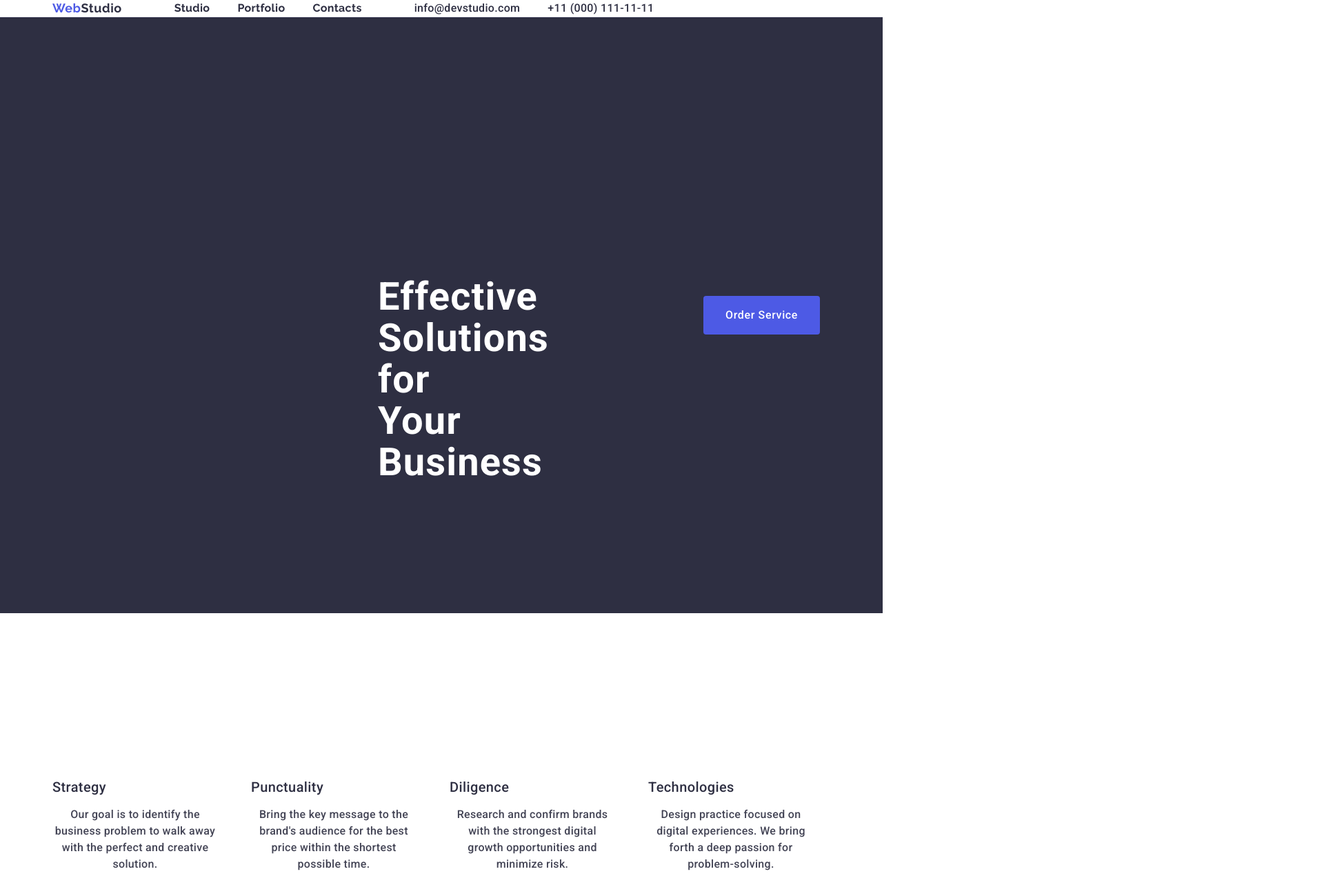
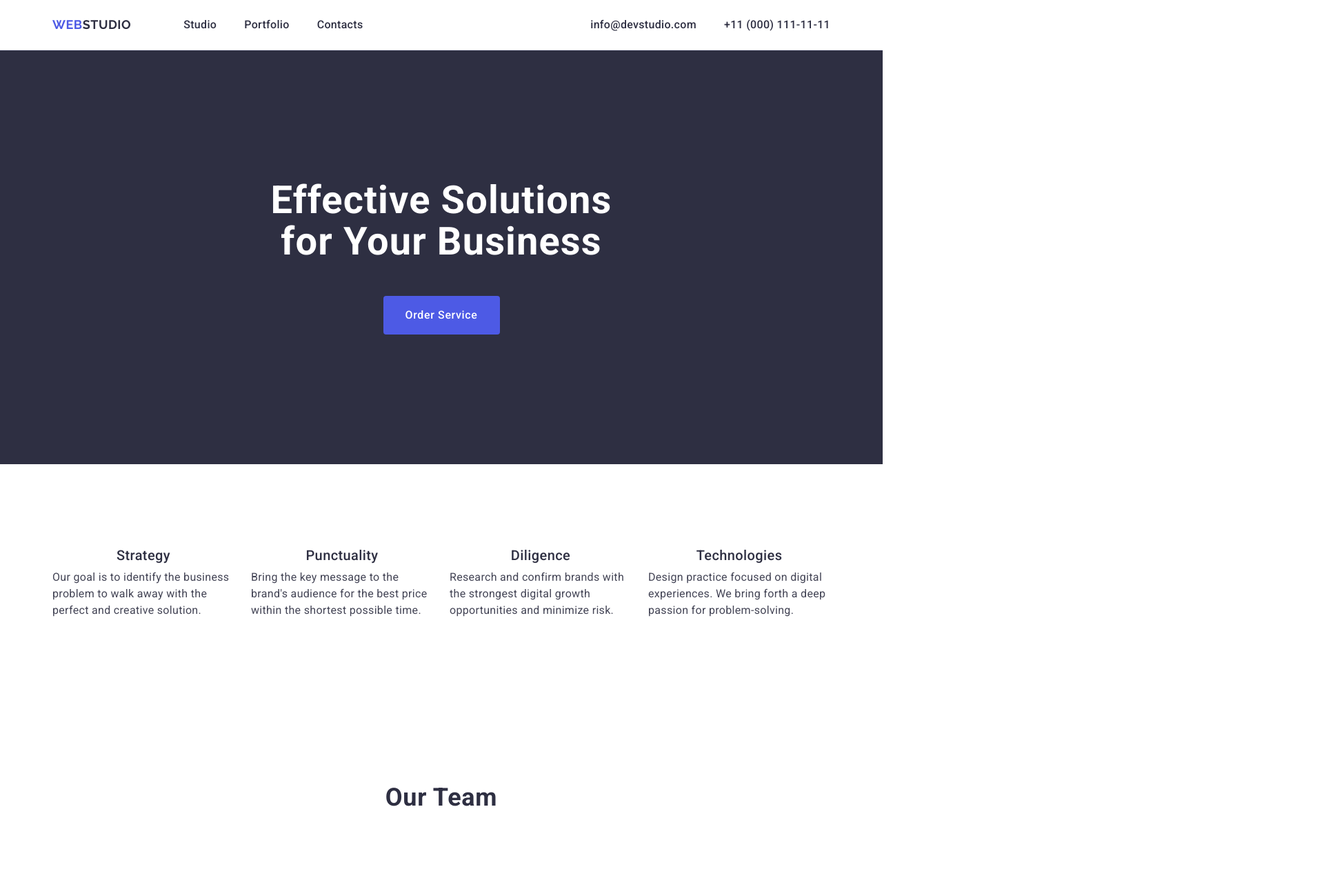
Before and after one commit to OlenaUkraine2025/goit-markup-hw-03, a plain HTML site: page index.html in a window 1280 px wide. Shown: the top 1286 px of the page at 69% size, 1920 px wide, since content can reach past the window. Drawn offline with nearby package versions, Linux system fonts and the light colour scheme.

Commit message:
обновила html,css

```diff
--- a/css/styles.css
+++ b/css/styles.css
@@ -8,6 +8,10 @@ ul {
 
 .black {
   color: #2e2f42;
+}
+.nav {
+  display: flex;
+  align-items: center;
 }
 .header {
   display: flex;
@@ -52,6 +56,7 @@ ul {
 }
 .nav-link {
   padding: 24px 0;
+  display: block;
 }
 address:hover {
   color: #404bbf;
@@ -87,14 +92,18 @@ ul,
 ol {
   list-style: none;
   display: flex;
+  padding: 0;
+  margin: 0;
 }
 
 .container {
   width: 1158px;
   margin: 0 auto;
   padding: 0 15px;
+  align-items: center;
+}
+.header-container {
   display: flex;
-  align-items: center;
 }
 .main-title {
   background-color: #2e2f42;
@@ -114,12 +123,12 @@ ol {
   letter-spacing: 0.04em;
   border-radius: 4px;
   height: 56px;
-  padding-block: 16px;
-  padding-inline: 32px;
   display: block;
   min-width: 169px;
   border: none;
   cursor: pointer;
+  margin-right: auto;
+  margin-left: auto;
 }
 
 .title {
@@ -127,11 +136,9 @@ ol {
   font-weight: 700;
   line-height: 1.07;
   letter-spacing: 0.02em;
-  padding-top: 188px;
-  padding-left: 472px;
-  padding-right: 472px;
   text-align: center;
   max-width: 496px;
+  margin: 0 auto 48px auto;
 }
 
 button:hover {
@@ -167,9 +174,6 @@ h2 {
   padding: 120px 0;
 }
 .team-property {
-  width: 1128px;
-  height: 104px;
-  padding: 120px 0;
   gap: 24px;
 }
 .property {
@@ -178,7 +182,6 @@ h2 {
   line-height: 1.2;
   letter-spacing: 0.02em;
   color: #2e2f42;
-  display: flex;
   align-items: flex-start;
   justify-content: center;
   flex-direction: column;
@@ -187,13 +190,10 @@ h2 {
   text-align: center;
 }
 .setting-property {
-  height: 104px;
-  display: flex;
   align-items: flex-start;
   justify-content: flex-start;
   flex-direction: column;
   gap: 8px;
-  padding-right: 24px;
   width: calc((100% - 72px) / 4);
 }
 
@@ -206,7 +206,7 @@ h2 {
   gap: 40px;
   flex-direction: row;
   display: flex;
-  margin: 0;
+  margin-left: auto;
   padding: 0;
 }
 
@@ -225,14 +225,11 @@ h2 {
 }
 .main-text {
   color: #434455;
-  margin-bottom: 8px;
-  text-align: center;
 }
 .main-team {
   line-height: 1.11;
   text-align: center;
   letter-spacing: 0.02em;
-  padding-top: 120px;
   margin-bottom: 72px;
 }
 .main-property {
@@ -249,7 +246,6 @@ h2 {
 p {
   color: #434455;
   font-size: 12px;
-  font-weight: 500;
   line-height: 1.5;
   font-size: 16px;
   letter-spacing: 0.02em;
@@ -288,14 +284,13 @@ p {
   color: #4d5ae5;
   margin-bottom: 16px;
   display: inline-block;
+  text-transform: uppercase;
 }
 .white {
   color: #f4f4fd;
 }
 footer {
   background-color: #2e2f42;
-  width: 1440px;
-  height: 312px;
 }
 .footer-row {
   padding: 100px 0;
@@ -308,4 +303,5 @@ footer {
   font-size: 16px;
   line-height: 1.5;
   letter-spacing: 0.02em;
+  max-width: 264px;
 }
--- a/index.html
+++ b/index.html
@@ -4,7 +4,13 @@
     <meta charset="UTF-8" />
     <meta name="description" content="Webstudio for Your Business" />
     <!-- modern-normalize -->
-    <link rel="stylesheet" href="path/to/modern-normalize.min.css" />
+    <link
+      rel="stylesheet"
+      href="https://cdnjs.cloudflare.com/ajax/libs/modern-normalize/3.0.1/modern-normalize.min.css"
+      integrity="sha512-q6WgHqiHlKyOqslT/lgBgodhd03Wp4BEqKeW6nNtlOY4quzyG3VoQKFrieaCeSnuVseNKRGpGeDU3qPmabCANg=="
+      crossorigin="anonymous"
+      referrerpolicy="no-referrer"
+    />
     <!-- font-family "Raleway" "Roboto" -->
     <link rel="preconnect" href="https://fonts.googleapis.com" />
     <link rel="preconnect" href="https://fonts.gstatic.com" crossorigin />
@@ -12,15 +18,15 @@
       href="https://fonts.googleapis.com/css2?family=Raleway:wght@700&family=Roboto:ital,wght@0,100..900;1,100..900&display=swap"
       rel="stylesheet"
     />
-    <title class="title-logo">WebStudio</title>
+    <title class="title-logo">WEBSTUDIO</title>
     <link rel="stylesheet" href="./css/styles.css" />
   </head>
   <body>
     <header class="header">
-      <div class="container">
-        <nav class="top-logo">
+      <div class="container header-container">
+        <nav class="nav">
           <a href="./index.html" class="top-logo"
-            >Web<span class="black">Studio</span></a
+            >WEB<span class="black">STUDIO</span></a
           >
           <ul class="nav-text">
             <li><a href="./index.html" class="nav-link">Studio</a></li>
@@ -52,7 +58,7 @@
       <!--#Section2-->
       <section class="main-property">
         <div class="container">
-          <h2 class="visually-hidden">невидимый заголовок</h2>
+          <h2 class="visually-hidden">невидимий заголовок</h2>
 
           <ul class="team-property">
             <li class="setting-property">
@@ -92,8 +98,7 @@
       <section class="main-property">
         <div class="container">
           <h2 class="main-team">Our Team</h2>
-          <ul>
-            <div class="team">
+          <ul class="team">
             <li class="section-foto">
               <img
                 src="images/mark.jpg"
@@ -104,8 +109,6 @@
               <h3 class="property">Mark Guerrero</h3>
               <p class="main-text">Product Designer</p>
             </li>
-            </div>
-            <div class="team">
             <li class="section-foto">
               <img
                 src="images/tom.jpg"
@@ -116,8 +119,6 @@
               <h3 class="property">Tom Ford</h3>
               <p class="main-text">Frontend Developer</p>
             </li>
-            </div>
-            <div class="team">
             <li class="section-foto">
               <img
                 src="images/camila.jpg"
@@ -128,8 +129,6 @@
               <h3 class="property">Camila Garcia</h3>
               <p class="main-text">Marketing</p>
             </li>
-            </div>
-            <div class="team">
             <li class="section-foto">
               <img
                 src="images/daniel.jpg"
@@ -140,10 +139,10 @@
               <h3 class="property">Daniel Wilson</h3>
               <p class="main-text">UI Designer</p>
             </li>
-            </div>
           </ul>
         </div>
       </section>
+
       <!-- #Section4 -->
       <section class="main-property">
         <div class="container">
@@ -171,9 +170,8 @@
               <div class="name-property">
                 <h3 class="property">Cashless Payment</h3>
                 <p class="main-text">Marketing</p>
+              </div>
             </li>
-            </div>
-
 
             <li class="item">
               <img
@@ -185,8 +183,9 @@
               <div class="name-property">
                 <h3 class="property">Meditation App</h3>
                 <p class="main-text">App</p>
+              </div>
             </li>
-</div>
+
             <li class="item">
               <img
                 src="./images/card-row-4.jpg"
@@ -197,8 +196,9 @@
               <div class="name-property">
                 <h3 class="property">Taxi Service</h3>
                 <p class="main-text">Marketing</p>
+              </div>
             </li>
-</div>
+
             <li class="item">
               <img
                 src="./images/card-row-5.jpg"
@@ -209,8 +209,9 @@
               <div class="name-property">
                 <h3 class="property">Screen Illustrations</h3>
                 <p class="main-text">Design</p>
+              </div>
             </li>
-</div>
+
             <li class="item">
               <img
                 src="./images/card-row-6.jpg"
@@ -221,8 +222,8 @@
               <div class="name-property">
                 <h3 class="property">Online Courses</h3>
                 <p class="main-text">Marketing</p>
+              </div>
             </li>
-            </div>
           </ul>
         </div>
       </section>
```
Lines whose indentation alone changed are shown as unchanged.
